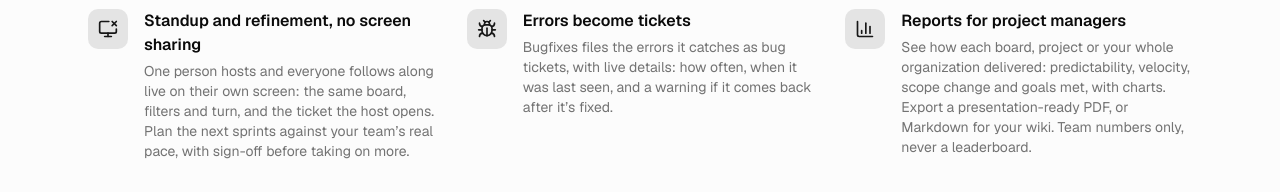
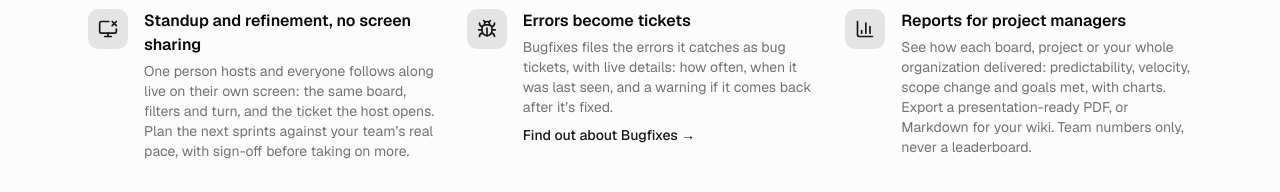
Before and after one commit to TrackLines/frontend, a Next.js app: page / in a window 1280 px wide. Shown: the part 1240-1432 px from the top of the page. Built offline with nearby package versions, Linux system fonts and the light colour scheme; no server answers; what @flags-gg/react-library, @uploadthing/react would draw is missing.

Commit message:
cross promote

```diff
--- a/app/page.tsx
+++ b/app/page.tsx
@@ -113,7 +113,8 @@ function Feature({ icon: Icon, title, body, links }: (typeof FEATURES)[number])
       <span>
         <strong className="font-semibold">{title}</strong>
         <span className="mt-1 block text-sm text-muted-foreground">{body}</span>
-        {links && <span className="mt-2 flex flex-wrap gap-x-4 gap-y-1">{links.map((l) => <Link key={l.href} href={l.href} className="text-sm font-medium text-primary hover:underline">{l.label}</Link>)}</span>}
+        {links && <span className="mt-2 flex flex-wrap gap-x-4 gap-y-1">{links.map((l) => <Link key={l.href} href={l.href} className="text-sm font-medium text-primary hover:underline"
+          {...(l.href.startsWith('https://') ? { target: '_blank', rel: 'noopener noreferrer' } : {})}>{l.label}</Link>)}</span>}
       </span>
     </li>
   );
--- a/components/landing/features.ts
+++ b/components/landing/features.ts
@@ -7,7 +7,7 @@ export const FEATURES: { icon: LucideIcon; title: string; body: string; links?:
   { icon: ShieldCheckIcon, title: 'Agent work gets reviewed', body: 'Turn on review for a board and an agent’s finished ticket waits for a person to approve it or send it back with a note.' },
   { icon: LockIcon, title: 'Blocked tickets wait their turn', body: 'When a ticket depends on another that isn’t finished, nobody can pick it up, person or agent, until that work is done. The work it’s waiting on carries on as normal.' },
   { icon: ScreenShareOffIcon, title: 'Standup and refinement, no screen sharing', body: 'One person hosts and everyone follows along live on their own screen: the same board, filters and turn, and the ticket the host opens. Plan the next sprints against your team’s real pace, with sign-off before taking on more.' },
-  { icon: BugIcon, title: 'Errors become tickets', body: 'Bugfixes files the errors it catches as bug tickets, with live details: how often, when it was last seen, and a warning if it comes back after it’s fixed.' },
+  { icon: BugIcon, title: 'Errors become tickets', body: 'Bugfixes files the errors it catches as bug tickets, with live details: how often, when it was last seen, and a warning if it comes back after it’s fixed.', links: [{ href: 'https://bugfix.es', label: 'Find out about Bugfixes →' }] },
   { icon: ChartColumnIcon, title: 'Reports for project managers', body: 'See how each board, project or your whole organization delivered: predictability, velocity, scope change and goals met, with charts. Export a presentation-ready PDF, or Markdown for your wiki. Team numbers only, never a leaderboard.' },
   { icon: TreePalmIcon, title: 'Knows who’s on holiday', body: 'Connect Google Workspace and Out of office shows up where it matters: the assignee picker warns you, standup skips people who are away, and agents won’t hand them work. We only keep the dates.' },
   { icon: LayersIcon, title: 'Epics that track themselves', body: 'Group work across teams and boards into an epic. Its progress adds itself up, and linking it to a roadmap milestone keeps the roadmap current with nothing to update by hand.' },
```
Also changed, not shown: 2 other files (tests, documents, lock files or other folders).
